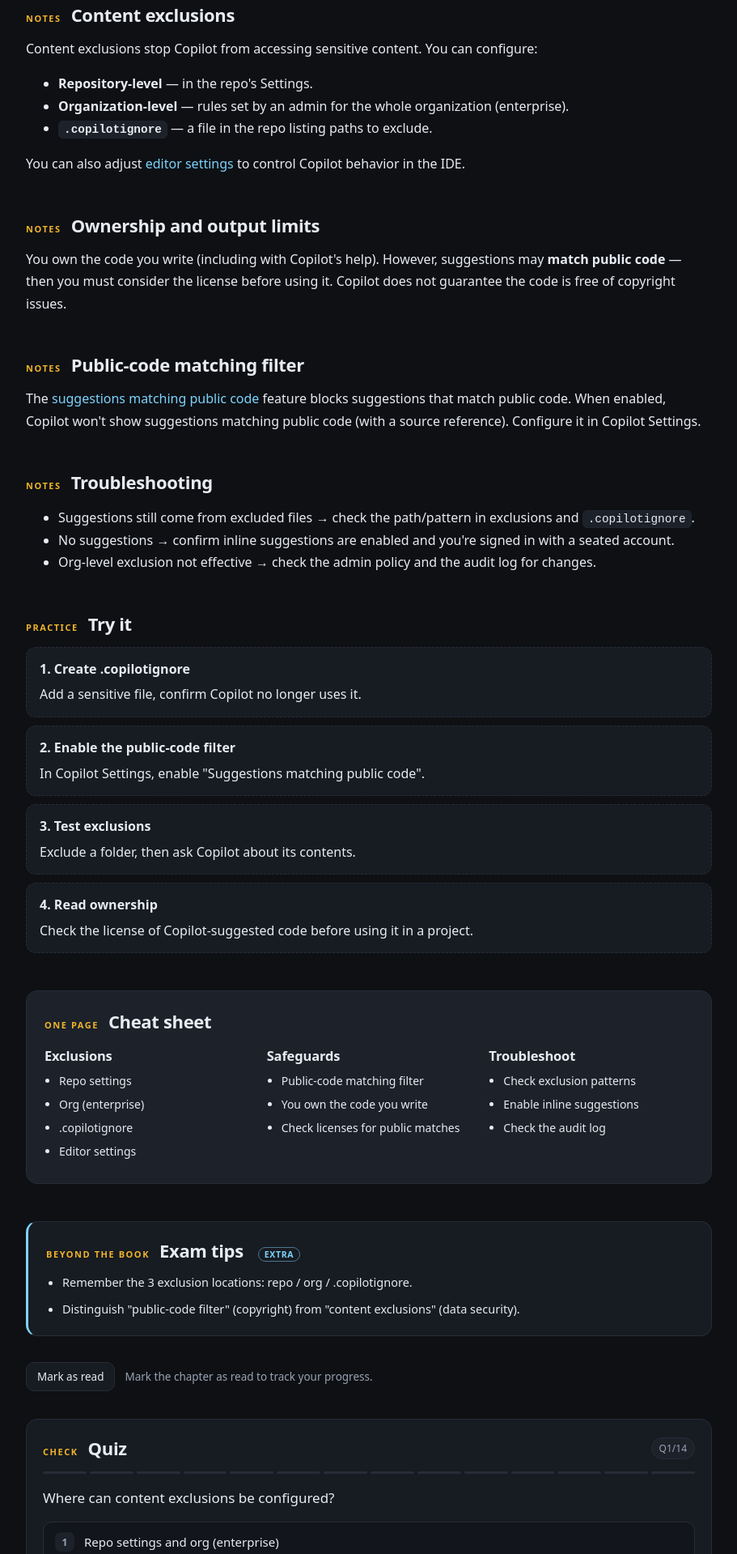
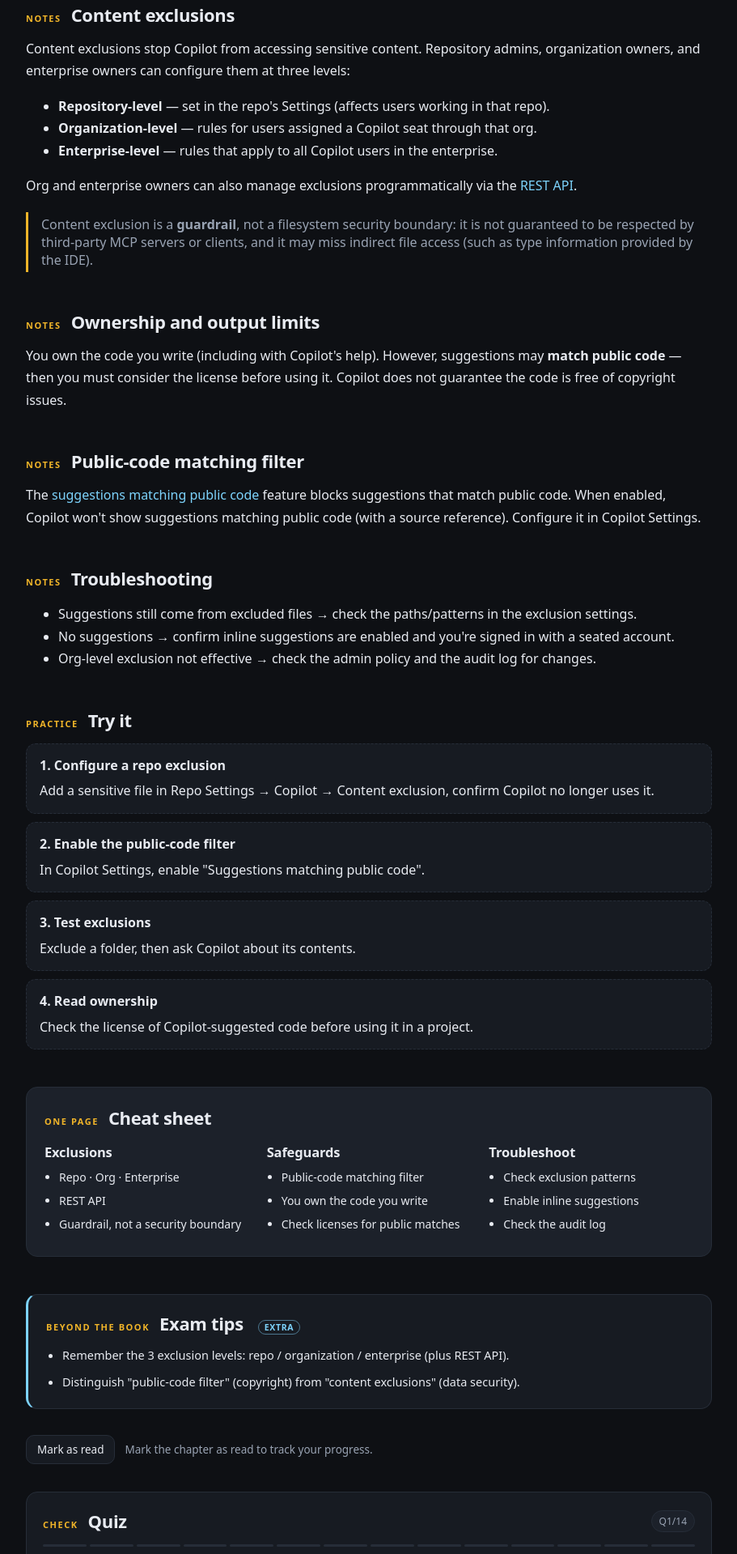
Before and after one commit to quangminhit1102/learning-cert, a plain HTML site: page github-copilot-gh300/chapters/ch08-privacy.html in a window 1280 px wide. Shown: the part 817-2736 px from the top of the page at 81% size, without its empty margins (328-1239 px from the left). Drawn offline with Linux system fonts and the light colour scheme.

Commit message:
Fix content-exclusion facts (repo/org/enterprise + REST API) and data-handling wording

```diff
--- a/github-copilot-gh300/chapters/ch08-privacy.html
+++ b/github-copilot-gh300/chapters/ch08-privacy.html
@@ -35,9 +35,9 @@
           <h2><span class="kicker">Recall check</span>5 things you must remember</h2>
           <ol class="recall">
             <li><details><summary>At which levels do content exclusions exist?</summary>
-              <p>Repository level (settings) and organization level (enterprise).</p></details></li>
-            <li><details><summary>Which file excludes content within a repo?</summary>
-              <p><code>.copilotignore</code> — works like <code>.gitignore</code>.</p></details></li>
+              <p>Repository, organization, and enterprise levels.</p></details></li>
+            <li><details><summary>How is content exclusion configured?</summary>
+              <p>In repo, organization, or enterprise settings (or via the REST API) — not in a single file.</p></details></li>
             <li><details><summary>What is the public-code filter for?</summary>
               <p>Blocking suggestions that match public code (suggestions matching public code).</p></details></li>
             <li><details><summary>Who owns the code you write with Copilot?</summary>
@@ -49,13 +49,17 @@
 
         <section id="ghi-chu-exclusions">
           <h2><span class="kicker">Notes</span>Content exclusions</h2>
-          <p>Content exclusions stop Copilot from accessing sensitive content. You can configure:</p>
+          <p>Content exclusions stop Copilot from accessing sensitive content. Repository admins, organization owners,
+            and enterprise owners can configure them at three levels:</p>
           <ul>
-            <li><strong>Repository-level</strong> — in the repo's Settings.</li>
-            <li><strong>Organization-level</strong> — rules set by an admin for the whole organization (enterprise).</li>
-            <li><strong><code>.copilotignore</code></strong> — a file in the repo listing paths to exclude.</li>
+            <li><strong>Repository-level</strong> — set in the repo's Settings (affects users working in that repo).</li>
+            <li><strong>Organization-level</strong> — rules for users assigned a Copilot seat through that org.</li>
+            <li><strong>Enterprise-level</strong> — rules that apply to all Copilot users in the enterprise.</li>
           </ul>
-          <p>You can also adjust <em class="term">editor settings</em> to control Copilot behavior in the IDE.</p>
+          <p>Org and enterprise owners can also manage exclusions programmatically via the <em class="term">REST API</em>.</p>
+          <div class="callout">Content exclusion is a <strong>guardrail</strong>, not a filesystem security boundary: it
+            is not guaranteed to be respected by third-party MCP servers or clients, and it may miss indirect file
+            access (such as type information provided by the IDE).</div>
         </section>
 
         <section id="ghi-chu-ownership">
@@ -75,7 +79,7 @@
         <section id="ghi-chu-troubleshoot">
           <h2><span class="kicker">Notes</span>Troubleshooting</h2>
           <ul>
-            <li>Suggestions still come from excluded files → check the path/pattern in exclusions and <code>.copilotignore</code>.</li>
+            <li>Suggestions still come from excluded files → check the paths/patterns in the exclusion settings.</li>
             <li>No suggestions → confirm inline suggestions are enabled and you're signed in with a seated account.</li>
             <li>Org-level exclusion not effective → check the admin policy and the audit log for changes.</li>
           </ul>
@@ -84,7 +88,7 @@
         <section>
           <h2><span class="kicker">Practice</span>Try it</h2>
           <ul class="drills">
-            <li><b>1. Create .copilotignore</b>Add a sensitive file, confirm Copilot no longer uses it.</li>
+            <li><b>1. Configure a repo exclusion</b>Add a sensitive file in Repo Settings → Copilot → Content exclusion, confirm Copilot no longer uses it.</li>
             <li><b>2. Enable the public-code filter</b>In Copilot Settings, enable "Suggestions matching public code".</li>
             <li><b>3. Test exclusions</b>Exclude a folder, then ask Copilot about its contents.</li>
             <li><b>4. Read ownership</b>Check the license of Copilot-suggested code before using it in a project.</li>
@@ -97,10 +101,9 @@
             <div>
               <h3>Exclusions</h3>
               <ul class="cheat-list">
-                <li>Repo settings</li>
-                <li>Org (enterprise)</li>
-                <li>.copilotignore</li>
-                <li>Editor settings</li>
+                <li>Repo · Org · Enterprise</li>
+                <li>REST API</li>
+                <li>Guardrail, not a security boundary</li>
               </ul>
             </div>
             <div>
@@ -125,7 +128,7 @@
         <section class="extend">
           <h2><span class="kicker">Beyond the book</span>Exam tips <span class="tag">extra</span></h2>
           <ul>
-            <li>Remember the 3 exclusion locations: repo / org / .copilotignore.</li>
+            <li>Remember the 3 exclusion levels: repo / organization / enterprise (plus REST API).</li>
             <li>Distinguish "public-code filter" (copyright) from "content exclusions" (data security).</li>
           </ul>
         </section>
--- a/github-copilot-gh300/data/ch05.js
+++ b/github-copilot-gh300/data/ch05.js
@@ -16,8 +16,8 @@ window.CH05 = {
       options: ["No", "Yes", "Only if opted in", "Depends on the user"], answer: 0,
       explain: "Business/Enterprise do not use data for training.", ref: "#ghi-chu-data-flow" },
     { id: "c5q6", type: "mcq", q: "What may Copilot Free/Pro do with your data?",
-      options: ["Use telemetry for product improvement unless you opt out", "Never use it", "Only delete it", "Only store it"], answer: 0,
-      explain: "Individual plans may use telemetry for product improvement; it can be turned off.", ref: "#ghi-chu-data-flow" },
+      options: ["Use telemetry/snippets for product improvement (per settings)", "Never use it", "Only delete it", "Only store it"], answer: 0,
+      explain: "Individual plans may use telemetry/snippets for product improvement, depending on your settings.", ref: "#ghi-chu-data-flow" },
     { id: "c5q7", type: "mcq", q: "What does a limited \"context window\" mean?",
       options: ["The model can only process a certain amount of data", "A display window", "Maximum IDEs", "Disk space"], answer: 0,
       explain: "The context window limits how much context the model can receive.", ref: "#ghi-chu-limitations" },
@@ -48,7 +48,7 @@ window.CH05 = {
     { id: "c5f3", front: "Post-processing?", back: "Filter results (public-code) before display", hint: "after" },
     { id: "c5f4", front: "6-step lifecycle?", back: "Type → context → prompt → model → post-processing → display", hint: "6" },
     { id: "c5f5", front: "Business/Enterprise data?", back: "Not used for training", hint: "no training" },
-    { id: "c5f6", front: "Free/Pro data?", back: "May use telemetry (opt-out)", hint: "opt-out" },
+    { id: "c5f6", front: "Free/Pro data?", back: "May use telemetry/snippets (per settings)", hint: "settings" },
     { id: "c5f7", front: "Context window?", back: "Limit on how much context the model processes", hint: "limit" },
     { id: "c5f8", front: "Nondeterministic?", back: "Same input, different output", hint: "random" },
     { id: "c5f9", front: "LLM code can be?", back: "Logically wrong or insecure", hint: "review" },
--- a/github-copilot-gh300/data/ch08.js
+++ b/github-copilot-gh300/data/ch08.js
@@ -1,11 +1,11 @@
 window.CH08 = {
   quiz: [
     { id: "c8q1", type: "mcq", q: "Where can content exclusions be configured?",
-      options: ["Repo settings and org (enterprise)", "IDE only", "Terminal only", "Nowhere"], answer: 0,
-      explain: "Exclusions are configured at repository and organization level.", ref: "#ghi-chu-exclusions" },
-    { id: "c8q2", type: "mcq", q: "Which file excludes content within a repo?",
-      options: [".copilotignore", ".gitignore", "Dockerfile", "README.md"], answer: 0,
-      explain: ".copilotignore lists paths to exclude from Copilot.", ref: "#ghi-chu-exclusions" },
+      options: ["Repository, organization, and enterprise settings", "IDE only", "Terminal only", "Nowhere"], answer: 0,
+      explain: "Content exclusion is set at repository, organization, and enterprise levels (plus the REST API).", ref: "#ghi-chu-exclusions" },
+    { id: "c8q2", type: "mcq", q: "Which is NOT a supported way to configure content exclusion?",
+      options: ["A .copilotignore file", "Repository settings", "Organization settings", "Enterprise settings"], answer: 0,
+      explain: "Content exclusion is configured in repo/org/enterprise settings (and via the REST API), not in a .copilotignore file.", ref: "#ghi-chu-exclusions" },
     { id: "c8q3", type: "mcq", q: "What is \"suggestions matching public code\" for?",
       options: ["Blocking suggestions that match public code", "Speeding up the IDE", "Changing models", "Deleting history"], answer: 0,
       explain: "The filter blocks suggestions matching public code.", ref: "#ghi-chu-public-code" },
@@ -15,20 +15,20 @@ window.CH08 = {
     { id: "c8q5", type: "mcq", q: "When a suggestion matches public code, what should you do?",
       options: ["Consider the license before using it", "Use it immediately", "Ignore it", "Change plans"], answer: 0,
       explain: "Public-code matches may carry a license you must follow.", ref: "#ghi-chu-ownership" },
-    { id: "c8q6", type: "mcq", q: ".copilotignore works like which file?",
-      options: [".gitignore", "package.json", ".env", "Makefile"], answer: 0,
-      explain: ".copilotignore is like .gitignore but for Copilot.", ref: "#ghi-chu-exclusions" },
+    { id: "c8q6", type: "mcq", q: "Content exclusion is best described as?",
+      options: ["A guardrail, not a filesystem security boundary", "A filesystem security boundary", "An OS permission", "A firewall"], answer: 0,
+      explain: "Content exclusion is a guardrail for GitHub-controlled tools; it's not a security boundary and third-party MCP servers may not respect it.", ref: "#ghi-chu-exclusions" },
     { id: "c8q7", type: "mcq", q: "If an exclusion has no effect, what should you check first?",
-      options: ["The path/pattern in exclusions and .copilotignore", "Buy a new machine", "Buy a new plan", "Delete the repo"], answer: 0,
-      explain: "A wrong pattern is the most common cause.", ref: "#ghi-chu-troubleshoot" },
+      options: ["The paths/patterns in the exclusion settings", "Buy a new machine", "Buy a new plan", "Delete the repo"], answer: 0,
+      explain: "A wrong path or pattern is the most common cause.", ref: "#ghi-chu-troubleshoot" },
     { id: "c8q8", type: "mcq", q: "No inline suggestions appear — what should you check?",
       options: ["Inline suggestions are enabled and you're signed in correctly", "Theme color", "Repo name", "Commit count"], answer: 0,
       explain: "Inline must be enabled and the account must have access.", ref: "#ghi-chu-troubleshoot" },
     { id: "c8q9", type: "mcq", q: "How can admins monitor content-exclusion changes?",
       options: ["Audit log", "Theme", "Git blame", "Package lock"], answer: 0,
       explain: "The audit log records exclusion changes.", ref: "#ghi-chu-troubleshoot" },
-    { id: "c8q10", type: "fill", q: "The file that excludes content from Copilot in a repo is named ___.",
-      answer: [".copilotignore", "copilotignore"], explain: ".copilotignore.", ref: "#ghi-chu-exclusions" },
+    { id: "c8q10", type: "fill", q: "Org and enterprise owners can manage content exclusions programmatically via the ___ API.",
+      answer: ["rest", "github rest"], explain: "Content exclusions can be managed via the GitHub REST API.", ref: "#ghi-chu-exclusions" },
     { id: "c8q11", type: "mcq", q: "Who does an organization-level exclusion apply to?",
       options: ["The whole organization (enterprise)", "One person", "One file", "One IDE"], answer: 0,
       explain: "Org-level exclusions are set by admins for the whole org.", ref: "#ghi-chu-exclusions" },
@@ -43,8 +43,8 @@ window.CH08 = {
       explain: "Editor settings control features and exclusions in the IDE.", ref: "#ghi-chu-exclusions" }
   ],
   cards: [
-    { id: "c8f1", front: "3 exclusion locations?", back: "Repo · Org (enterprise) · .copilotignore", hint: "3" },
-    { id: "c8f2", front: ".copilotignore is like?", back: ".gitignore", hint: "ignore" },
+    { id: "c8f1", front: "3 exclusion levels?", back: "Repository · Organization · Enterprise", hint: "3" },
+    { id: "c8f2", front: "Content exclusion is?", back: "A guardrail, not a filesystem security boundary", hint: "guardrail" },
     { id: "c8f3", front: "Public-code filter?", back: "Block suggestions matching public code", hint: "output" },
     { id: "c8f4", front: "Who owns the code?", back: "You", hint: "you" },
     { id: "c8f5", front: "Public-code match?", back: "Check the license before using", hint: "license" },
--- a/sw.js
+++ b/sw.js
@@ -1,4 +1,4 @@
-const VERSION = "2026-11-18-3";
+const VERSION = "2026-11-18-4";
 const CACHE = "lc-static-" + VERSION;
 const BOOK = "github-copilot-gh300/";
 const CHAPTERS = [
```
Also changed, not shown: github-copilot-gh300/chapters/ch05-data-architecture.html (+2 -2 lines).
